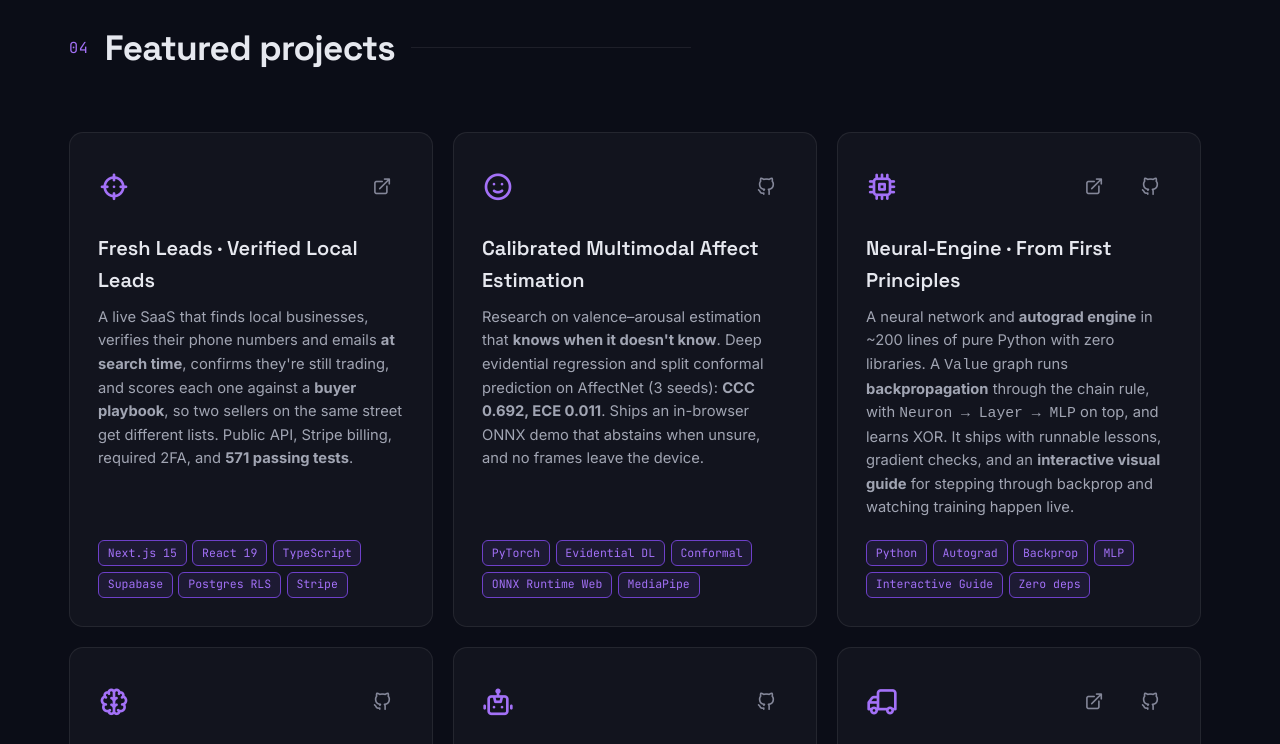
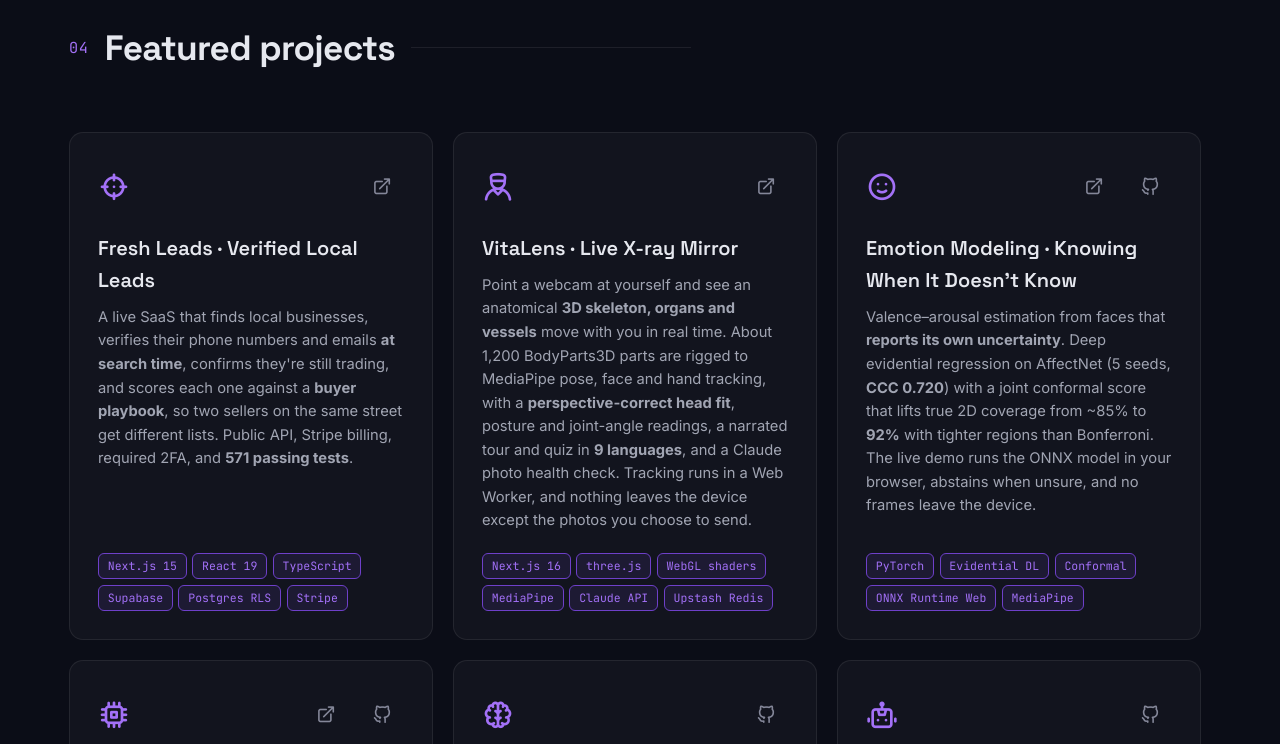
Before and after one commit to Hassan-Naeem-code/Hassan-Naeem-code, a plain HTML site: page index.html in a window 1280 px wide. Shown: the part 4620-5364 px from the top of the page. Drawn offline with Linux system fonts and the light colour scheme.

Commit message:
added new projects

```diff
--- a/index.html
+++ b/index.html
@@ -39,7 +39,7 @@
     <meta property="og:title" content="Hassan Naeem — AI/ML Engineer at Ally Financial" />
     <meta
       property="og:description"
-      content="AI/ML Engineer at Ally Financial building AI agents and LLM systems. Projects: Fresh Leads, calibrated affect estimation, Neural-Engine, Cappy, and more."
+      content="AI/ML Engineer at Ally Financial building AI agents and LLM systems. Projects: Fresh Leads, VitaLens X-ray mirror, emotion modeling with uncertainty, Neural-Engine, and more."
     />
     <meta property="og:image" content="https://hassan-naeem.com/preview.png" />
     <meta property="og:image:alt" content="Hassan Naeem — AI/ML Engineer portfolio preview" />
@@ -51,7 +51,7 @@
     <meta name="twitter:title" content="Hassan Naeem — AI/ML Engineer at Ally Financial" />
     <meta
       name="twitter:description"
-      content="AI/ML Engineer at Ally Financial building AI agents and LLM systems. Projects: Fresh Leads, calibrated affect estimation, Neural-Engine, Cappy, and more."
+      content="AI/ML Engineer at Ally Financial building AI agents and LLM systems. Projects: Fresh Leads, VitaLens X-ray mirror, emotion modeling with uncertainty, Neural-Engine, and more."
     />
     <meta name="twitter:image" content="https://hassan-naeem.com/preview.png" />
 
@@ -643,8 +643,43 @@
 
             <article class="project" data-reveal>
               <div class="project__head">
+                <i class="uil uil-user-md project__icon" aria-hidden="true"></i>
+                <div class="project__links">
+                  <a
+                    href="/vitalens"
+                    aria-label="Live app"
+                    ><i class="uil uil-external-link-alt" aria-hidden="true"></i
+                  ></a>
+                </div>
+              </div>
+              <h3>VitaLens · Live X-ray Mirror</h3>
+              <p>
+                Point a webcam at yourself and see an anatomical
+                <strong>3D skeleton, organs and vessels</strong> move with you
+                in real time. About 1,200 BodyParts3D parts are rigged to
+                MediaPipe pose, face and hand tracking, with a
+                <strong>perspective-correct head fit</strong>, posture and
+                joint-angle readings, a narrated tour and quiz in
+                <strong>9 languages</strong>, and a Claude photo health
+                check. Tracking runs in a Web Worker, and nothing leaves the
+                device except the photos you choose to send.
+              </p>
+              <div class="project__stack">
+                <span>Next.js 16</span><span>three.js</span
+                ><span>WebGL shaders</span><span>MediaPipe</span
+                ><span>Claude API</span><span>Upstash Redis</span>
+              </div>
+            </article>
+
+            <article class="project" data-reveal>
+              <div class="project__head">
                 <i class="uil uil-smile project__icon" aria-hidden="true"></i>
                 <div class="project__links">
+                  <a
+                    href="/emotion-modeling"
+                    aria-label="Live demo"
+                    ><i class="uil uil-external-link-alt" aria-hidden="true"></i
+                  ></a>
                   <a
                     href="https://github.com/Hassan-Naeem-code/Emotion-Modelling"
                     target="_blank" rel="noopener noreferrer"
@@ -653,14 +688,15 @@
                   ></a>
                 </div>
               </div>
-              <h3>Calibrated Multimodal Affect Estimation</h3>
+              <h3>Emotion Modeling · Knowing When It Doesn't Know</h3>
               <p>
-                Research on valence–arousal estimation that
-                <strong>knows when it doesn't know</strong>. Deep evidential
-                regression and split conformal prediction on AffectNet
-                (3 seeds): <strong>CCC 0.692, ECE 0.011</strong>. Ships an
-                in-browser ONNX demo that abstains when unsure, and no
-                frames leave the device.
+                Valence–arousal estimation from faces that
+                <strong>reports its own uncertainty</strong>. Deep evidential
+                regression on AffectNet (5 seeds, <strong>CCC 0.720</strong>)
+                with a joint conformal score that lifts true 2D coverage from
+                ~85% to <strong>92%</strong> with tighter regions than
+                Bonferroni. The live demo runs the ONNX model in your browser,
+                abstains when unsure, and no frames leave the device.
               </p>
               <div class="project__stack">
                 <span>PyTorch</span><span>Evidential DL</span
```
Also changed, not shown: sitemap.xml (+12 -0 lines), llms.txt, vercel.json.
